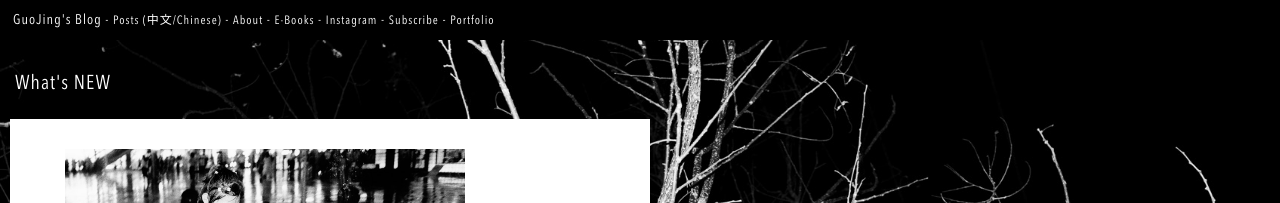
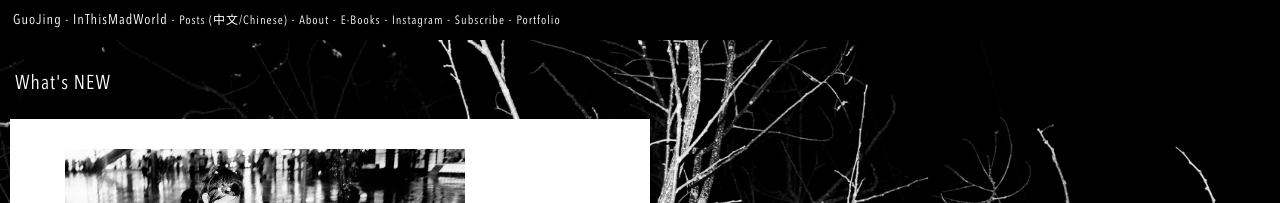
Before and after one commit to GuoJing/blog, a Jekyll site: the page built from index.html, in a window 1280 px wide. Shown: the top 203 px of the page. Built offline with Jekyll 4.4.1, drawn with Linux system fonts in a browser that asks for light colours.

Commit message:
auto commit

```diff
--- a/_layouts/page.html
+++ b/_layouts/page.html
@@ -13,7 +13,7 @@
 
 <div class="all">
 <div class="col-sm-12 title banner">
-<a href="/">GuoJing's Blog</a>
+  <a href="/">GuoJing - InThisMadWorld</a>
 <span class="item">
     - <a href="/blog" style="font-size:12px">Posts (中文/Chinese)</a>
     - <a href="/about" style="font-size:12px">About</a>
--- a/_layouts/post.html
+++ b/_layouts/post.html
@@ -47,7 +47,7 @@
 <article id="main" itemscope itemtype="http://schema.org/Article">
 <div class="all">
 <div class="col-sm-12 title banner">
-<a href="/">GuoJing's Blog</a>
+  <a href="/">GuoJing - InThisMadWorld</a>
 <span class="item">
     - <a href="/blog" style="font-size:12px">Posts (中文/Chinese)</a>
     - <a href="/about" style="font-size:12px">About</a>
--- a/_layouts/sub.html
+++ b/_layouts/sub.html
@@ -12,10 +12,11 @@
 <body>
 <div class="all">
 <div class="col-sm-12 title banner">
-<a href="/">GuoJing's Blog</a>
+  <a href="/">GuoJing - InThisMadWorld</a>
 <span class="item">
     - <a href="/blog" style="font-size:12px">Posts (中文/Chinese)</a>
     - <a href="/about" style="font-size:12px">About</a>
+    - <a href="/books" style="font-size:12px">E-Books</a>
     - <a href="/subscribe" style="font-size:12px">Subscribe</a>
     - <a href="http://guojingphotography.com/" style="font-size:12px" target="_blank">Portfolio</a>
 </span>
--- a/index.html
+++ b/index.html
@@ -5,7 +5,7 @@ title: GuoJing's Blog|只要心还跳
 <div class="index">
   <!-- banner -->
   <div class="col-sm-12 title banner">
-  <a href="/">GuoJing's Blog</a>
+  <a href="/">GuoJing - InThisMadWorld</a>
     <span class="item">
         - <a href="/blog" style="font-size:12px">Posts (中文/Chinese)</a>
         - <a href="/about" style="font-size:12px">About</a>
```
